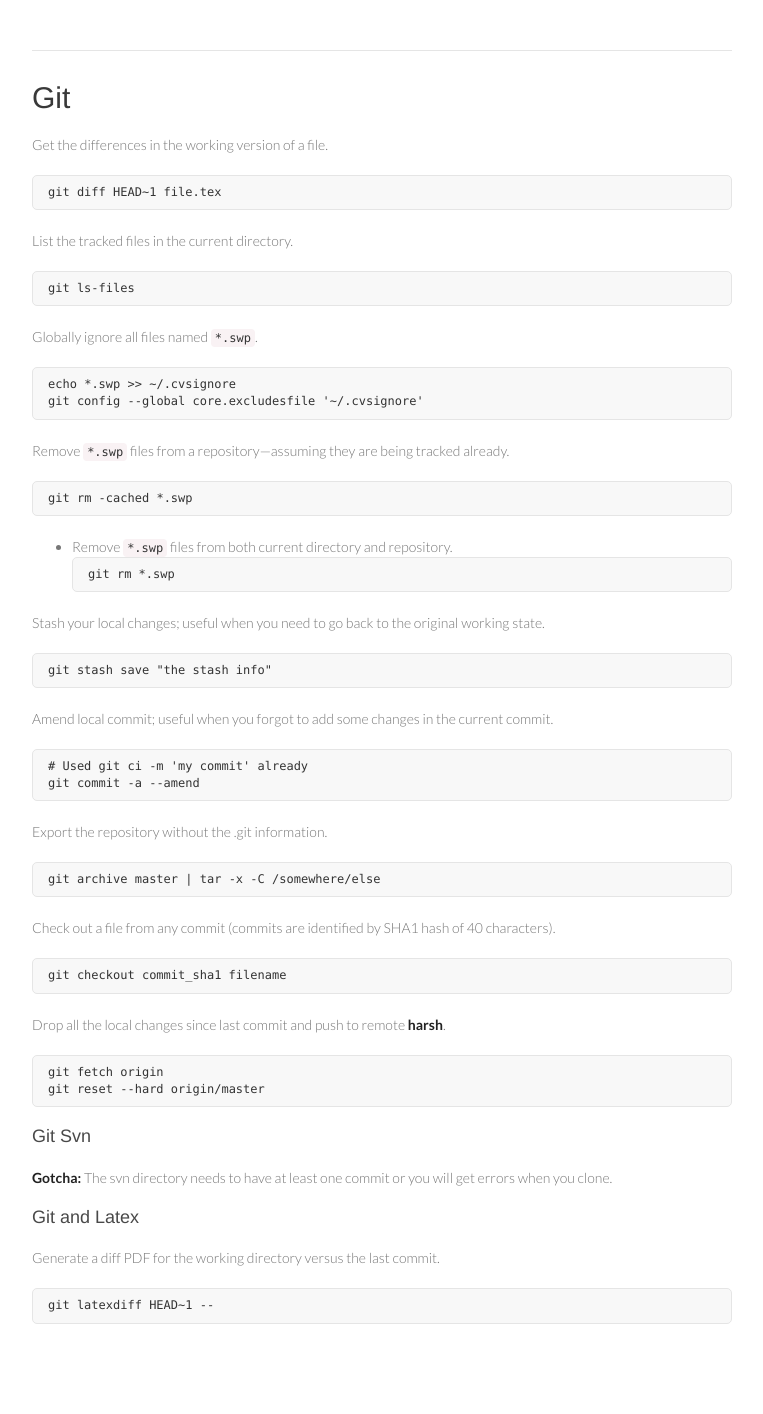
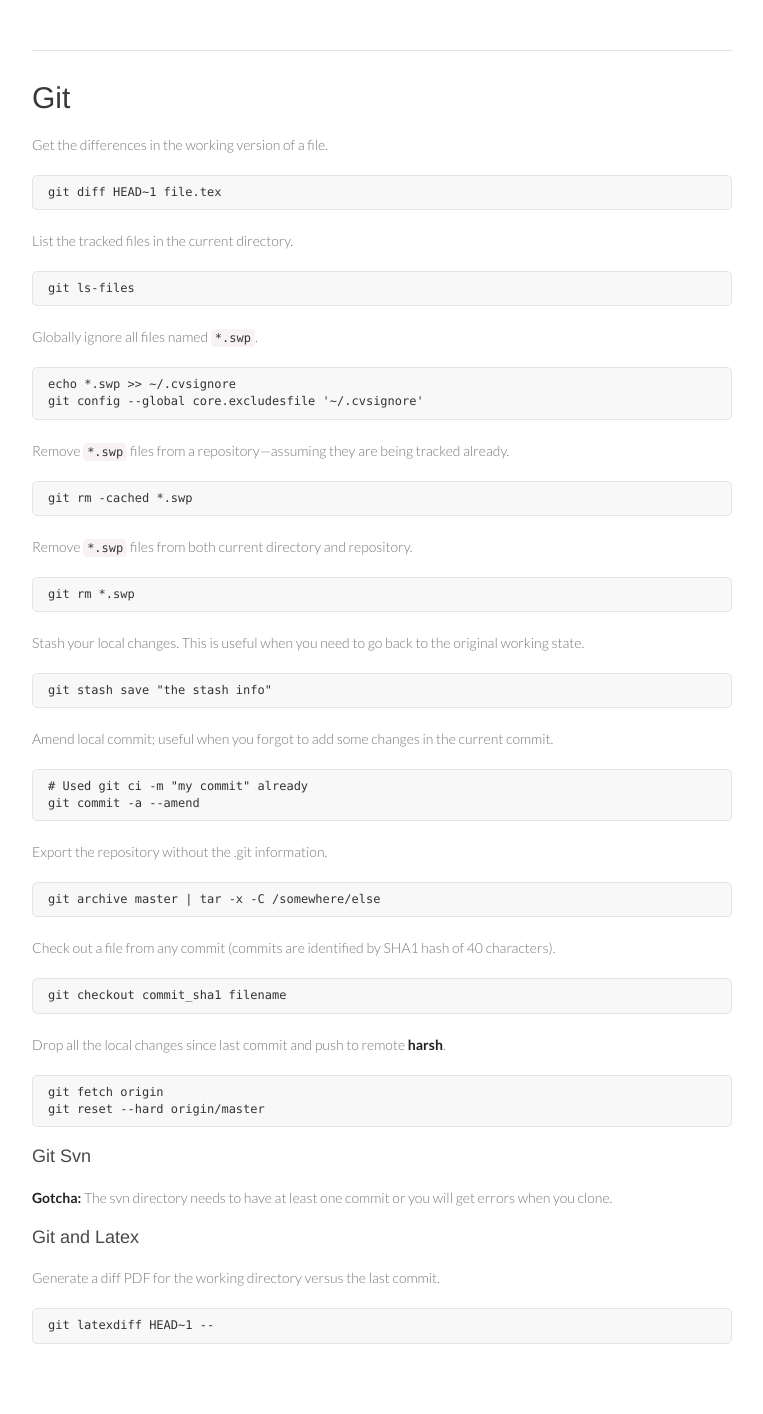
Before and after one commit to rjwalls/tips, a Jekyll site: the page built from _posts/1900-01-01-Git.md, in a window 1280 px wide. Shown: the whole page, without its empty margins (258-1021 px from the left). Built offline with Jekyll 4.4.1, drawn with Linux system fonts in a browser that asks for light colours; Markdown is read by kramdown in place of the engine named in the settings.

Commit message:
Update 1900-01-01-Git.md

````diff
--- a/_posts/1900-01-01-Git.md
+++ b/_posts/1900-01-01-Git.md
@@ -9,11 +9,13 @@ git diff HEAD~1 file.tex
 ```
 
 List the tracked files in the current directory.
+
 ```bash
 git ls-files
 ```
 
 Globally ignore all files named `*.swp`.
+
 ```bash
 echo *.swp >> ~/.cvsignore
 git config --global core.excludesfile '~/.cvsignore'
@@ -21,25 +23,29 @@ git config --global core.excludesfile '~/.cvsignore'
 
 Remove `*.swp` files from a repository---assuming they are being tracked
 already.
+
 ```bash
 git rm -cached *.swp
 ```
 
-- Remove `*.swp` files from both current directory and repository.
+Remove `*.swp` files from both current directory and repository.
+
 ```bash
 git rm *.swp
 ```
 
-Stash your local changes; useful when you need to go back to the original
+Stash your local changes. This is useful when you need to go back to the original
 working state.
+
 ```bash
 git stash save "the stash info"
 ```
 
 Amend local commit; useful when you forgot to add some changes in the current
 commit.
+
 ```bash
-# Used git ci -m 'my commit' already
+# Used git ci -m "my commit" already
 git commit -a --amend
 ```
 
````
